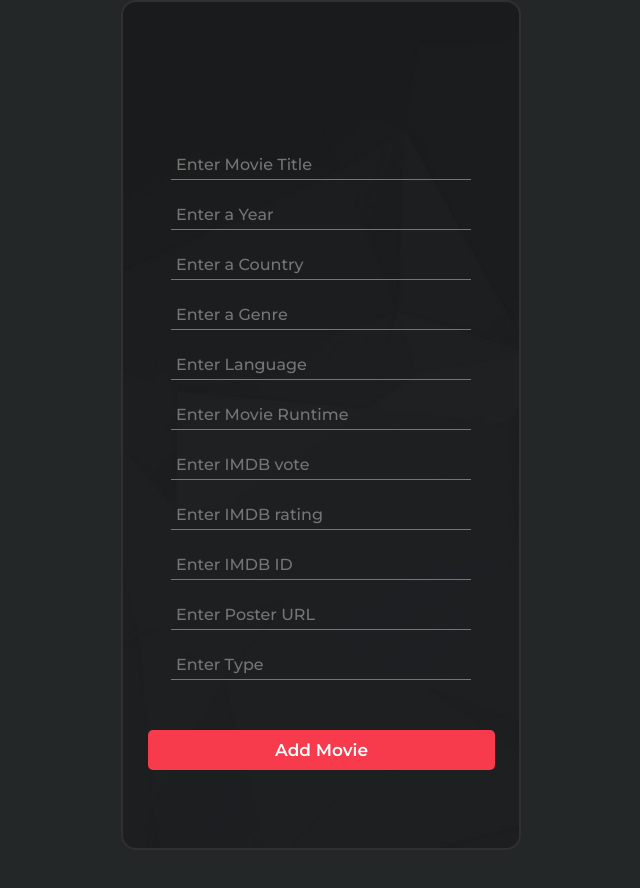
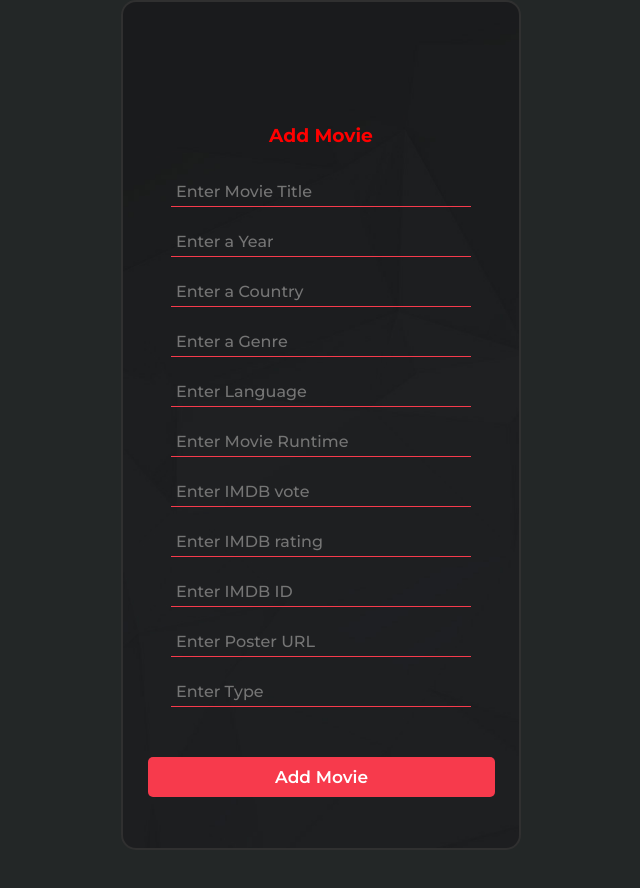
Before and after one commit to AlexEpu/venus, a React (Create React App) app: page /mymovies in a window 1280 px wide. Shown: the part 1140-2028 px from the top of the page, without its empty margins (319-959 px from the left). Built offline with nearby package versions, Linux system fonts and the light colour scheme.

Commit message:
formtitles

```diff
--- a/src/components/Pages/AddMovieFunctionality.css
+++ b/src/components/Pages/AddMovieFunctionality.css
@@ -135,3 +135,7 @@
 .form-control{
     color: #fff !important;
 }
+
+.addMovieTitle{color:red;
+text-align: center;
+margin-bottom: 30px;}
--- a/src/components/Pages/AddMovieFunctionality.js
+++ b/src/components/Pages/AddMovieFunctionality.js
@@ -158,6 +158,7 @@
           <div className="AddForm">
             <div id="form">
               <form onSubmit={this.submitMovie}>
+                <h3 className="addMovieTitle">Add Movie</h3>
                 {/* <label className="addMovieTitle">Movie Title</label> */}
                 <input type="text" className="input-class"
                   value={this.state.Title}
--- /dev/null
+++ b/src/components/Pages/EditPage.css
@@ -0,0 +1,2 @@
+.editFormTitle{ margin-bottom: 50px;
+color:red}
--- a/src/components/Pages/EditPage.js
+++ b/src/components/Pages/EditPage.js
@@ -1,5 +1,5 @@
 import React, { Component } from "react";
-
+import  "./EditPage.css"
 
 class EditPage extends Component{
     constructor(props){
@@ -116,6 +116,7 @@
        return (
          <div className="form-container">
            <form className="AddForm">
+             <h3 className="editFormTitle">Edit Movie</h3>
              <div className="input-class">
                {/* <label>Title</label> */}
                <input
```
